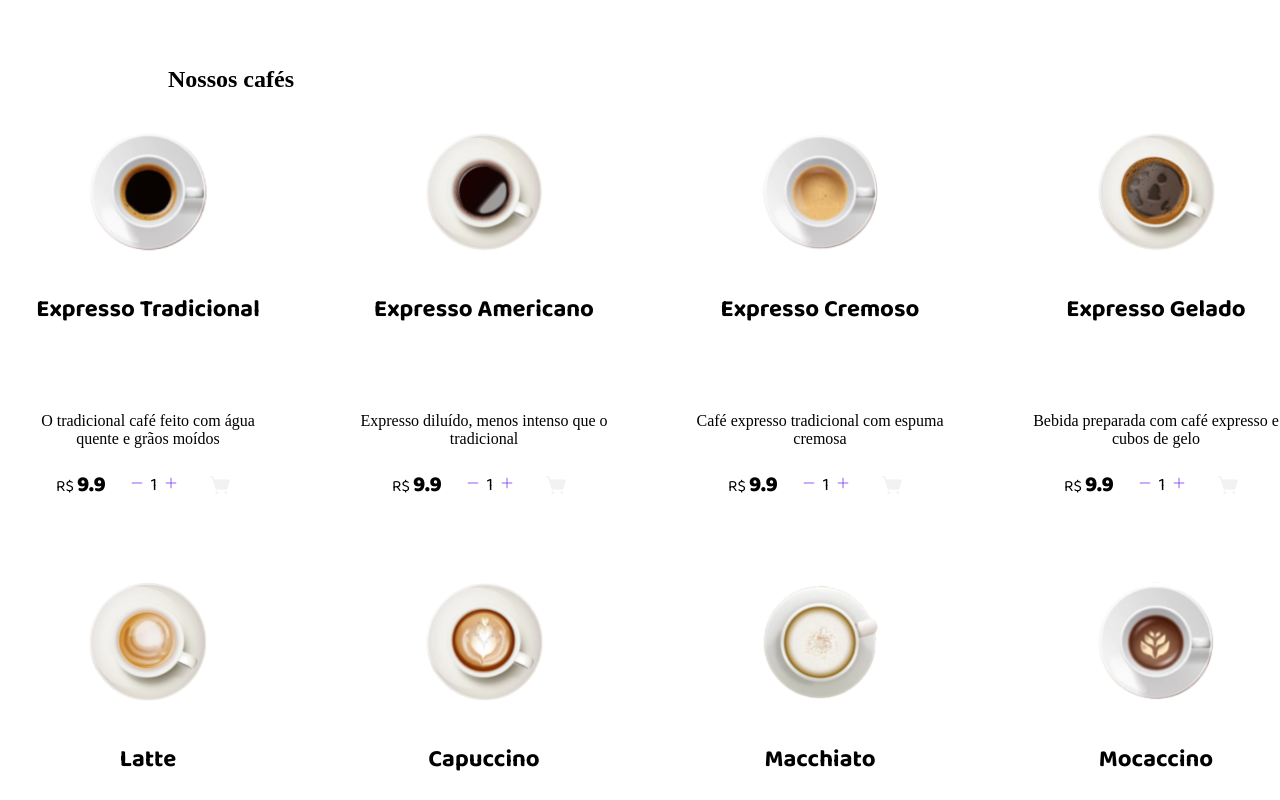
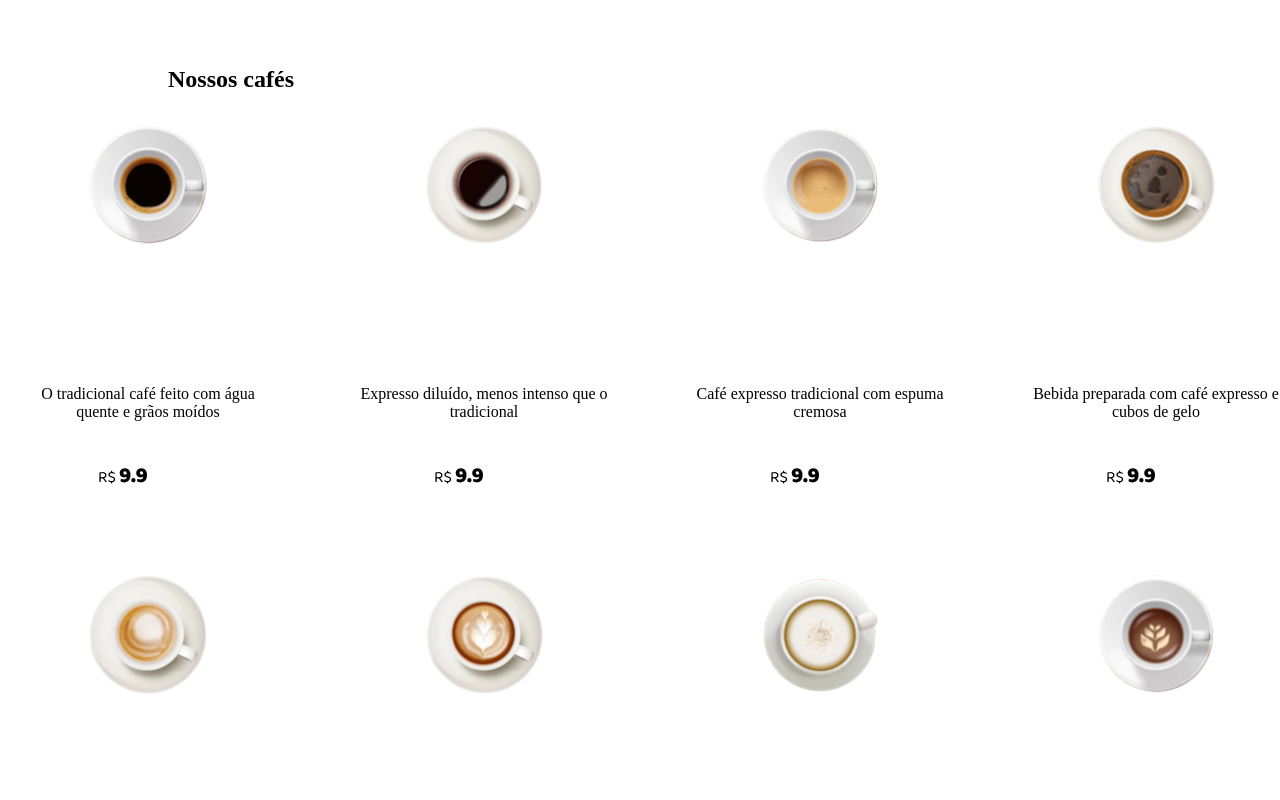
Before and after one commit to gustavocanepa10/coffee-delivery, a React (Vite) app: page / in a window 1280 px wide. Shown: the part 700-1500 px from the top of the page. Built offline with nearby package versions, Linux system fonts and the light colour scheme; the HTML template or start-up script is replaced by a standard one.

Commit message:
feat : card setItems logic

```diff
--- /dev/null
+++ b/src/Context/DataContext.tsx
@@ -0,0 +1,40 @@
+import { createContext, useState } from "react";
+
+interface DataProvider {
+    children : React.ReactNode
+}
+
+interface CardItem {
+    src : string
+    title : string,
+    description : string,
+    price : number,
+}
+
+interface DataContextProps {
+    Items : CardItem[] | undefined
+    setItems : React.Dispatch<React.SetStateAction<CardItem[]>>
+    addToList : (item : CardItem) => void
+}
+
+export const DataContext = createContext<DataContextProps>({} as DataContextProps)
+
+
+export function DataContextProvider({children} : DataProvider) {
+
+
+    const [Items, setItems] = useState<CardItem[]>([])
+
+    function addToList(item : CardItem) {
+        setItems((prevItems) => {
+            return [...prevItems, item]
+        })
+    }
+
+
+    return (
+        <DataContext.Provider value={{Items,setItems, addToList}}>
+            {children}
+        </DataContext.Provider>
+    )
+}
--- a/src/components/Card/Card.tsx
+++ b/src/components/Card/Card.tsx
@@ -1,23 +1,36 @@
-import { useState } from "react";
+import { useContext, useState } from "react";
 import styles from "./styles.module.css";
-import { Plus, Minus } from "phosphor-react";
-import shoppingCart from "../../assets/ShoppingCartSimple.svg";
+
 import { ButtonCount } from "../ButtonCount/ButtonCount";
 
+import { ShoppingCartIcon } from "lucide-react";
+import { DataContext } from "../../Context/DataContext";
+import { NavLink } from "react-router";
+
+
+
 interface CardProps {
-  src: string;
-  description: string;
-  name: string;
-  price: number;
+    src : string
+    title : string,
+    description : string,
+    price : number,
+
+
 }
 
-export function Card({ src, description, name, price }: CardProps) {
+export function Card({ src, description, title, price }: CardProps) {
+
+
+
+    const {addToList} = useContext(DataContext)
+
+
   return (
     <li className={styles.cardContainer}>
       <img className={styles.cardImg} src={src} alt="" />
 
       <div className={styles.main}>
-        <h2>{name}</h2>
+        <h2>{title}</h2>
       </div>
 
       <div className={styles.description}>{description}</div>
@@ -27,13 +40,19 @@ export function Card({ src, description, name, price }: CardProps) {
           R$ <strong>{price}</strong>
         </span>
 
-        <div className={styles.counter}>
+        {/* <div className={styles.counter}>
           <ButtonCount />
-        </div>
+        </div> */}
 
-        <button className={styles.cartButton}>
-          <img src={shoppingCart} alt="" />
+        <NavLink to="/checkout">
+          <button onClick={() => addToList({src,description,title,price})}   className={styles.cartButton}>
+
+            <ShoppingCartIcon  size={32} color="white" fill="white"/>
+
+
         </button>
+        </NavLink>
+
       </div>
     </li>
   );
--- a/src/components/Card/styles.module.css
+++ b/src/components/Card/styles.module.css
@@ -9,8 +9,6 @@
   flex-direction: column;
   align-items: center;
   justify-content: space-around;
-
-
 }
 
 .main {
@@ -22,24 +20,14 @@
   gap: 1rem;
 
   h2 {
-  color: var(--base-subtitle);
-  font-family: "Baloo 2";
-
-
-}
-
-
-
-
-
+    color: var(--base-subtitle);
+    font-family: "Baloo 2";
+  }
 }
 
 .description {
   color: var(--base-label);
   text-align: center;
-
-
-
 }
 
 .tag {
@@ -53,29 +41,21 @@
   font-weight: 700;
   font-size: 14px;
   font-family: "Baloo 2";
-
 }
 
 .cardImg {
   width: 120px;
   height: 120px;
   /* object-fit: cover; */
-  margin: -1rem;
+  margin: -2rem;
   border-radius: 50%;
 }
-
-
 
 .buy {
   display: flex;
   gap: 12px;
   align-items: center;
   justify-content: center;
-
-
-
-
-
 
   span {
     font-family: "Baloo 2";
@@ -100,7 +80,6 @@
   background: var(--purple-dark);
 }
 
-
 .counter {
   width: 72px;
   height: 38px;
@@ -111,7 +90,4 @@
   justify-content: center;
   align-items: center;
   gap: 4px;
-
-
-
 }
--- a/src/components/CardCoffeePay/CardCoffeePay.tsx
+++ b/src/components/CardCoffeePay/CardCoffeePay.tsx
@@ -1,36 +1,51 @@
 import styles from "./styles.module.css";
-import Americano from "../../assets/Type=Americano.svg";
+
 import { ButtonCount } from "../ButtonCount/ButtonCount";
 import { Trash } from "phosphor-react";
+import { useContext } from "react";
+import { DataContext } from "../../Context/DataContext";
 
-export function CardCoffeePay() {
+
+
+interface CardProps {
+  src : string,
+  title : string
+  price : number
+}
+
+export function CardCoffeePay({src,title, price} : CardProps) {
+
+
+  const {Items, setItems} = useContext(DataContext)
+
+   function handleRemove(itemTitle : string) {
+
+        setItems((prevItems) => prevItems.filter(Item => Item.title !==itemTitle))
+
+    }
+
+
   return (
     <div className={styles.container}>
       <div className={styles.card}>
         <div className={styles.info}>
-          <img src={Americano} alt="" />
+          <img src={src} alt="" />
 
           <div className={styles.details}>
-            <h3>Expresso Tradicional</h3>
+            <h3>{title}</h3>
             <div className={styles.buttonContainer}>
               <ButtonCount />
-              <button className={styles.removeButton}>
+              <button onClick={() => handleRemove(title)} className={styles.removeButton}>
                 <Trash size={16} color="#8047F8" />
                 <span>REMOVER</span>
               </button>
             </div>
           </div>
         </div>
-        <p>9,90</p>
+        <p>{price}</p>
       </div>
 
-        <div className={styles.divider}>
-
-        </div>
-
-
-
-
+      <div className={styles.divider}></div>
     </div>
   );
 }
--- a/src/components/CardContainerPay/CardContainerPay.tsx
+++ b/src/components/CardContainerPay/CardContainerPay.tsx
@@ -1,14 +1,29 @@
 
+import { useContext } from "react"
 import { CardCoffeePay } from "../CardCoffeePay/CardCoffeePay"
 import styles from "./styles.module.css"
+import { DataContext } from "../../Context/DataContext"
 
 export function CardContainerPay() {
+
+
+
+    const {Items} = useContext(DataContext)
+
+
+
+
     return (
         <div className={styles.container}>
             <h2 className={styles.title}>Cafés selecionados</h2>
 
             <div className={styles.cardContainer}>
-                <CardCoffeePay/>
+
+                {Items?.map((item) => <CardCoffeePay key={item.title} src = {item.src} title = {item.title} price = {item.price}  />)}
+
+
+
+
 
 
 
--- a/src/components/CoffeeList/CoffeeList.tsx
+++ b/src/components/CoffeeList/CoffeeList.tsx
@@ -13,7 +13,7 @@ export function CoffeeList() {
             </h2>
             <ul className={styles.coffeeList}>
 
-                {coffeeList.map((coffee) => <Card src={coffee.image} description = {coffee.description} name={coffee.name} price = {coffee.price} />)}
+                {coffeeList.map((coffee) => <Card key={coffee.id} src={coffee.image} description = {coffee.description} title={coffee.title} price = {coffee.price} />)}
 
             </ul>
         </div>
--- a/src/components/NavBar/NavBar.tsx
+++ b/src/components/NavBar/NavBar.tsx
@@ -1,39 +1,35 @@
-import Logo from "../../assets/Logo.png"
-import styles from "./styles.module.css"
+import Logo from "../../assets/Logo.png";
+import styles from "./styles.module.css";
 
-import mapPin from "../../assets/mapPin.png"
-import Cart from "../../assets/cart.png"
+import mapPin from "../../assets/mapPin.png";
+import Cart from "../../assets/cart.png";
+import { NavLink } from "react-router";
 
 export function NavBar() {
-    return <header className={styles.header}>
-
+  return (
+    <header className={styles.header}>
       <nav>
         <div>
+
+          <NavLink to="/">
           <img src={Logo} alt="" />
+          </NavLink>
         </div>
-
 
         <div className={styles.action}>
           <button className={styles.location}>
-                    <img src={mapPin}/>
-                    <span>
-                        Rio de Janeiro, RJ
-                    </span>
-
+            <img src={mapPin} />
+            <span>Rio de Janeiro, RJ</span>
           </button>
 
           <button className={styles.cart}>
+            <NavLink to="/checkout">
               <img src={Cart} alt="" />
+            </NavLink>
 
           </button>
-
-
         </div>
-
-
-
-
       </nav>
-
     </header>
+  );
 }
```
Lines whose indentation alone changed are shown as unchanged.
